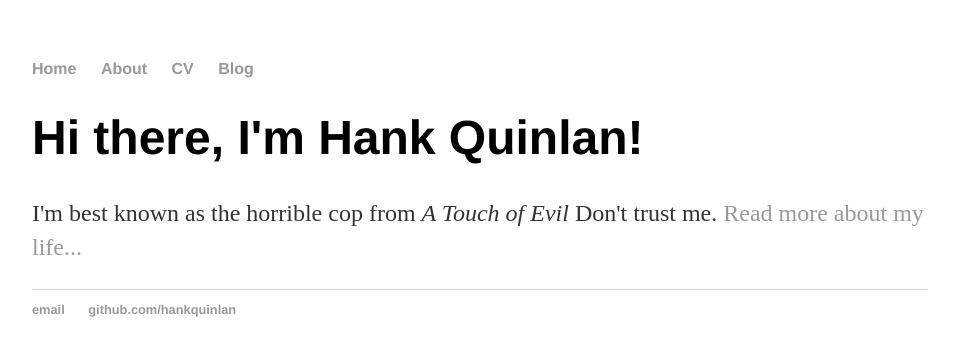
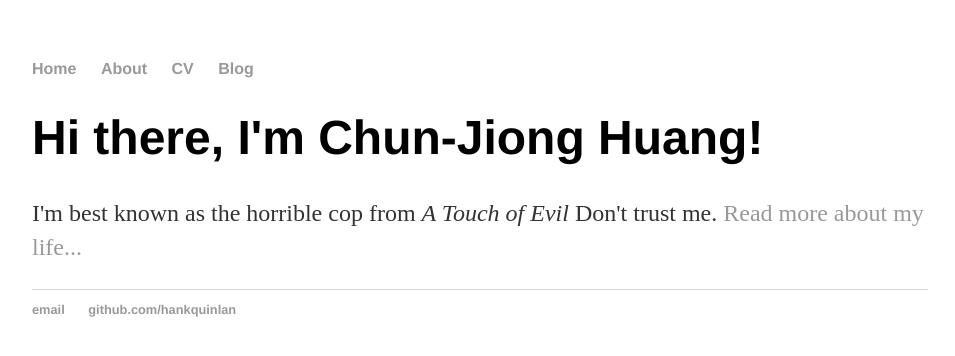
Before and after one commit to Chun-Jiong/chun-jiong.github.io, a Jekyll site: the page built from index.html, in a window 1280 px wide. Shown: the top 356 px of the page, without its empty margins (160-1115 px from the left). Built offline with Jekyll 4.4.1, drawn with Linux system fonts in a browser that asks for light colours.

Commit message:
Update index.html

```diff
--- a/index.html
+++ b/index.html
@@ -1,30 +1,8 @@
-<!DOCTYPE html>
-<html>
-	<head>
-		<title>Hank Quinlan, Horrible Cop</title>
-		<!-- link to main stylesheet -->
-		<link rel="stylesheet" type="text/css" href="/css/main.css">
-	</head>
-	<body>
-		<nav>
-    		<ul>
-        		<li><a href="/">Home</a></li>
-	        	<li><a href="/about">About</a></li>
-        		<li><a href="/cv">CV</a></li>
-        		<li><a href="/blog">Blog</a></li>
-    		</ul>
-		</nav>
-		<div class="container">
-    		<div class="blurb">
-        		<h1>Hi there, I'm Hank Quinlan!</h1>
-				<p>I'm best known as the horrible cop from <em>A Touch of Evil</em> Don't trust me. <a href="/about">Read more about my life...</a></p>
-    		</div><!-- /.blurb -->
-		</div><!-- /.container -->
-		<footer>
-    		<ul>
-        		<li><a href="mailto:hankquinlanhub@gmail.com">email</a></li>
-        		<li><a href="https://github.com/hankquinlan">github.com/hankquinlan</a></li>
-			</ul>
-		</footer>
-	</body>
-</html>
+---
+layout: default
+title: Chun-Jiong
+---
+<div class="blurb">
+	<h1>Hi there, I'm Chun-Jiong Huang!</h1>
+	<p>I'm best known as the horrible cop from <em>A Touch of Evil</em> Don't trust me. <a href="/about">Read more about my life...</a></p>
+</div><!-- /.blurb -->
```
